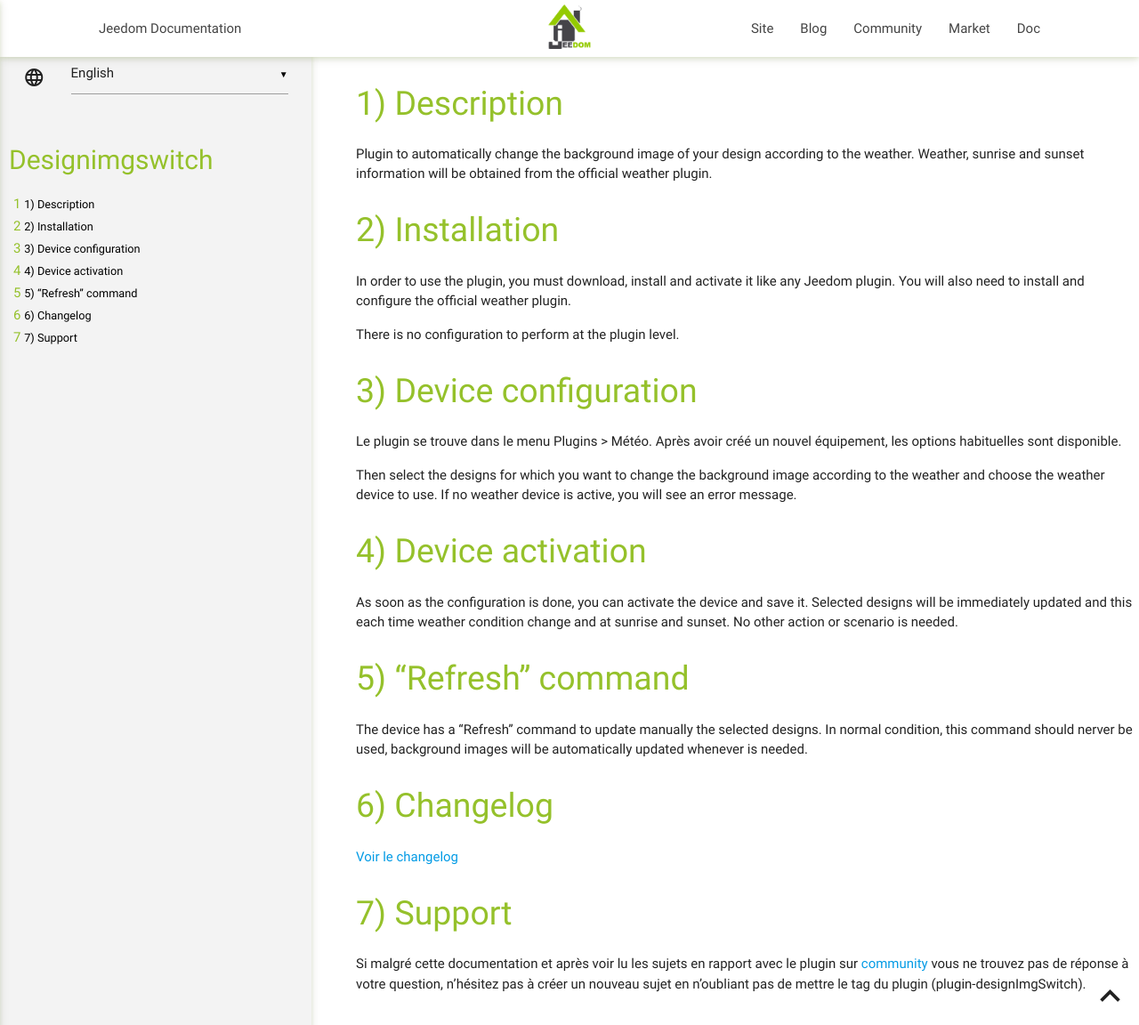
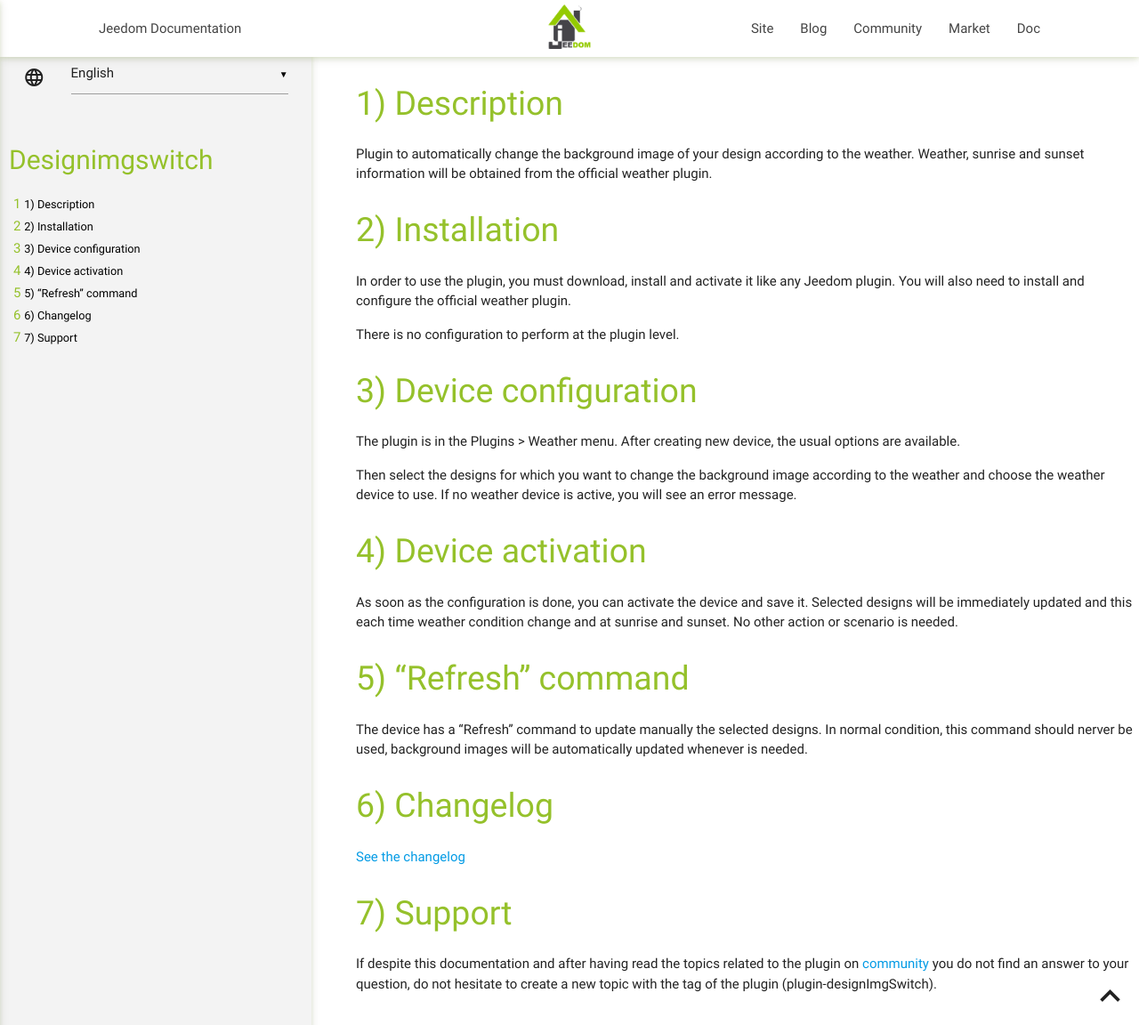
Before and after one commit to hugoKs3/jeedom-designImgSwitch, a Jekyll site: the page built from docs/en_US/index.md, in a window 1280 px wide and 1152 px high. Shown: the whole window at 89% size. Built offline with Jekyll 4.4.1, drawn with Linux system fonts in a browser that asks for light colours.

Commit message:
[ROBOT] Action all

```diff
--- a/docs/en_US/index.md
+++ b/docs/en_US/index.md
@@ -18,8 +18,8 @@ There is no configuration to perform at the plugin level.
 
 # Device configuration
 
-Le plugin se trouve dans le menu Plugins > Météo.
-Après avoir créé un nouvel équipement, les options habituelles sont disponible.
+The plugin is in the Plugins > Weather menu.
+After creating new device, the usual options are available.
 
 Then select the designs for which you want to change the background image according to the weather and choose the weather device to use.
 If no weather device is active, you will see an error message.
@@ -37,8 +37,8 @@ In normal condition, this command should nerver be used, background images will
 
 # Changelog
 
-[Voir le changelog](./changelog)
+[See the changelog](./changelog)
 
 # Support
 
-Si malgré cette documentation et après voir lu les sujets en rapport avec le plugin sur [community]({{site.forum}}) vous ne trouvez pas de réponse à votre question, n'hésitez pas à créer un nouveau sujet en n'oubliant pas de mettre le tag du plugin ({{site.tagPlugin}}).
+If despite this documentation and after having read the topics related to the plugin on [community]({{site.forum}}) you do not find an answer to your question, do not hesitate to create a new topic with the tag of the plugin ({{site.tagPlugin}}).
```
